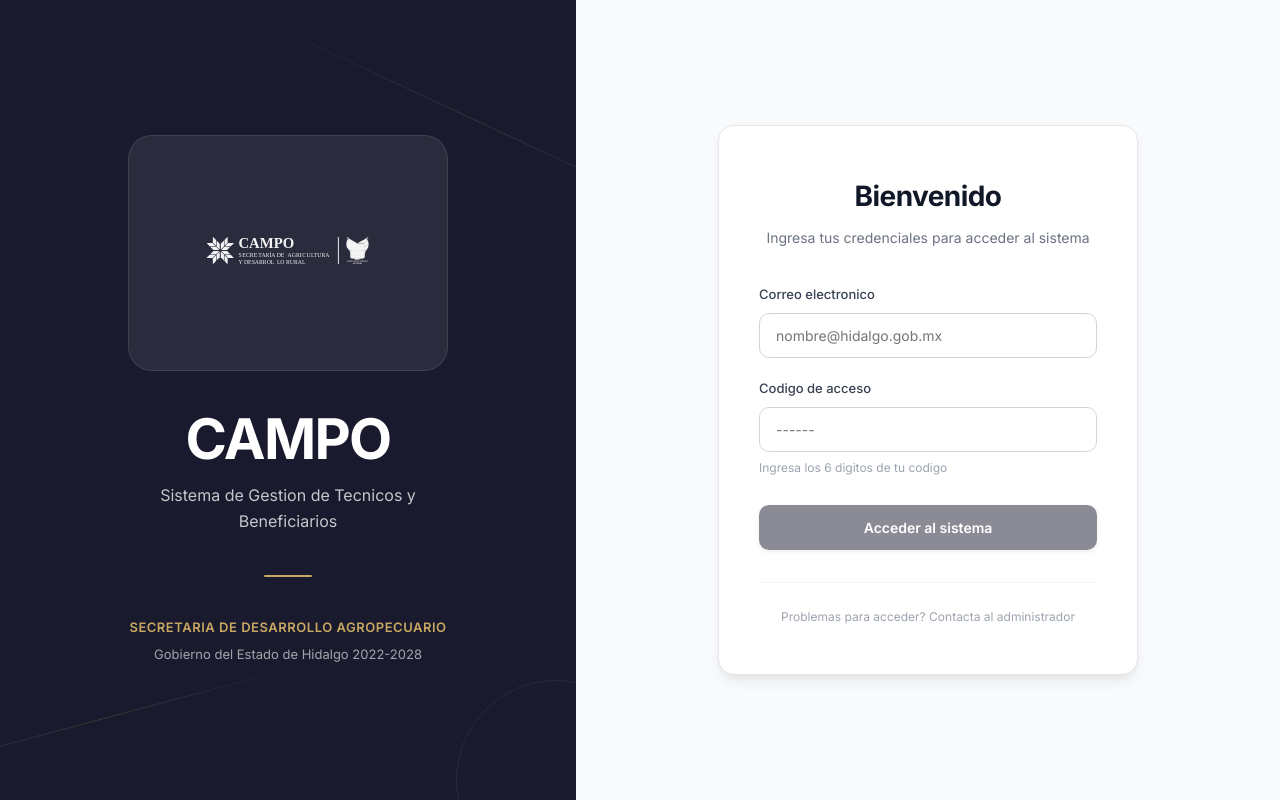
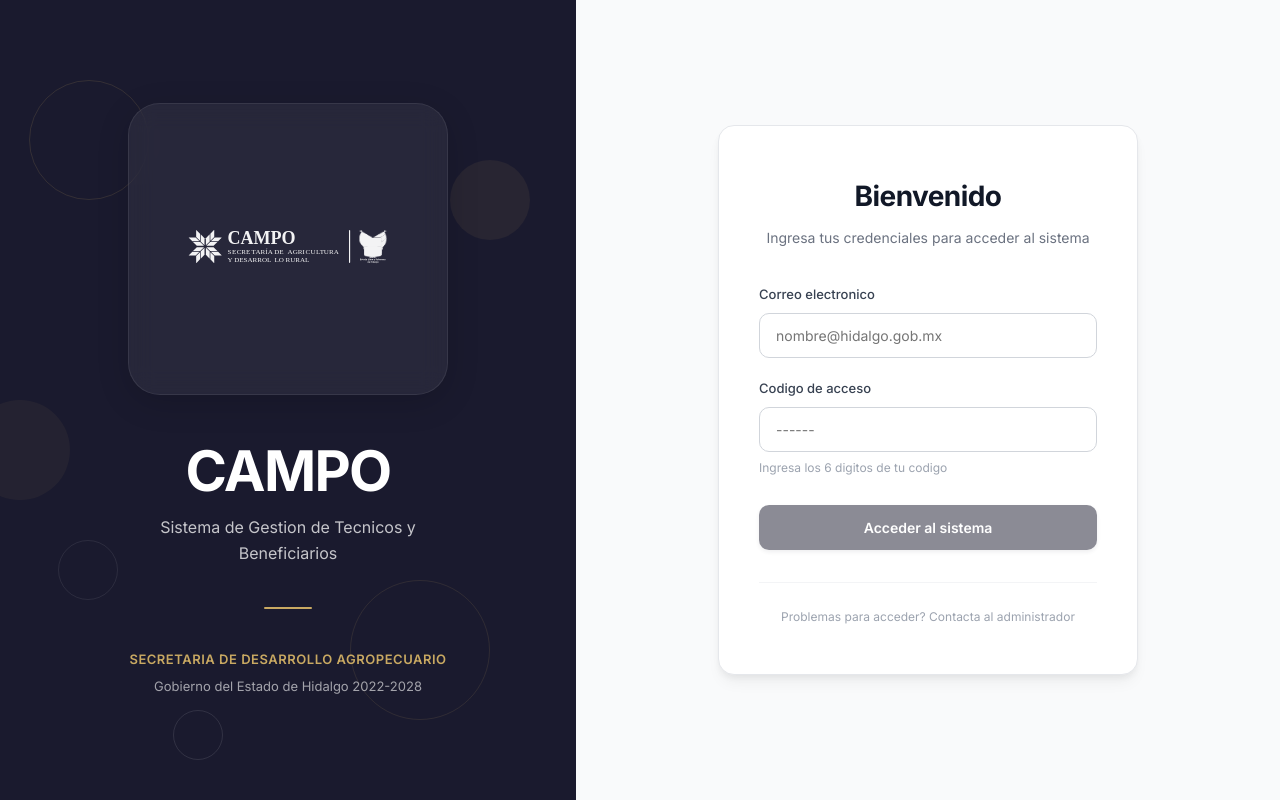
Before and after one commit to saderh481-beep/web-campo, a React (Vite) app: page /login in a window 1280 px wide. Built offline with nearby package versions, Linux system fonts and the light colour scheme; no server answers.

Commit message:
feat: enhance login page with larger logo and decorative circles
Increase logo size and add 6 decorative circles for dynamic design.

```diff
--- a/src/pages/LoginPage.tsx
+++ b/src/pages/LoginPage.tsx
@@ -67,12 +67,15 @@ export default function LoginPage() {
           </div>
         </div>
 
-        {/* Decorative elements */}
+        {/* Decorative circles */}
         {!isMobile && (
           <>
-            <div style={styles.decorLine1} />
-            <div style={styles.decorLine2} />
-            <div style={styles.decorCircle} />
+            <div style={styles.decorCircle1} />
+            <div style={styles.decorCircle2} />
+            <div style={styles.decorCircle3} />
+            <div style={styles.decorCircle4} />
+            <div style={styles.decorCircle5} />
+            <div style={styles.decorCircle6} />
           </>
         )}
       </div>
@@ -193,23 +196,24 @@ const styles: Record<string, React.CSSProperties> = {
 
   // Logo
   logoContainer: {
-    marginBottom: 40,
-    padding: 24,
-    background: 'rgba(255,255,255,0.08)',
-    borderRadius: 24,
-    backdropFilter: 'blur(10px)',
-    border: '1px solid rgba(255,255,255,0.1)',
+    marginBottom: 48,
+    padding: 32,
+    background: 'rgba(255,255,255,0.06)',
+    borderRadius: 32,
+    backdropFilter: 'blur(12px)',
+    border: '1px solid rgba(255,255,255,0.08)',
+    boxShadow: '0 8px 32px rgba(0,0,0,0.15)',
   },
   logo: {
-    width: 180,
-    height: 180,
+    width: 220,
+    height: 220,
     objectFit: 'contain',
     filter: 'brightness(0) invert(1)',
     opacity: 0.95,
   },
   logoMobile: {
-    width: 120,
-    height: 120,
+    width: 140,
+    height: 140,
   },
 
   // Brand text
@@ -261,33 +265,60 @@ const styles: Record<string, React.CSSProperties> = {
     lineHeight: 1.5,
   },
 
-  // Decorative elements
-  decorLine1: {
+  // Decorative circles
+  decorCircle1: {
     position: 'absolute',
-    bottom: 80,
-    left: -100,
-    width: 400,
-    height: 1,
-    background: 'linear-gradient(90deg, transparent, rgba(201,169,98,0.2), transparent)',
-    transform: 'rotate(-15deg)',
+    top: '10%',
+    left: '5%',
+    width: 120,
+    height: 120,
+    borderRadius: '50%',
+    border: '1px solid rgba(201,169,98,0.15)',
   },
-  decorLine2: {
+  decorCircle2: {
     position: 'absolute',
-    top: 120,
-    right: -150,
-    width: 500,
-    height: 1,
-    background: 'linear-gradient(90deg, transparent, rgba(201,169,98,0.15), transparent)',
-    transform: 'rotate(25deg)',
+    top: '20%',
+    right: '8%',
+    width: 80,
+    height: 80,
+    borderRadius: '50%',
+    background: 'rgba(201,169,98,0.08)',
   },
-  decorCircle: {
+  decorCircle3: {
     position: 'absolute',
-    bottom: -80,
-    right: -80,
-    width: 200,
-    height: 200,
+    bottom: '25%',
+    left: '10%',
+    width: 60,
+    height: 60,
     borderRadius: '50%',
-    border: '1px solid rgba(201,169,98,0.1)',
+    border: '1px solid rgba(255,255,255,0.08)',
+  },
+  decorCircle4: {
+    position: 'absolute',
+    bottom: '10%',
+    right: '15%',
+    width: 140,
+    height: 140,
+    borderRadius: '50%',
+    border: '1px solid rgba(201,169,98,0.12)',
+  },
+  decorCircle5: {
+    position: 'absolute',
+    top: '50%',
+    left: '-30px',
+    width: 100,
+    height: 100,
+    borderRadius: '50%',
+    background: 'rgba(201,169,98,0.06)',
+  },
+  decorCircle6: {
+    position: 'absolute',
+    bottom: '5%',
+    left: '30%',
+    width: 50,
+    height: 50,
+    borderRadius: '50%',
+    border: '1px solid rgba(255,255,255,0.1)',
   },
 
   // Right Panel
```
